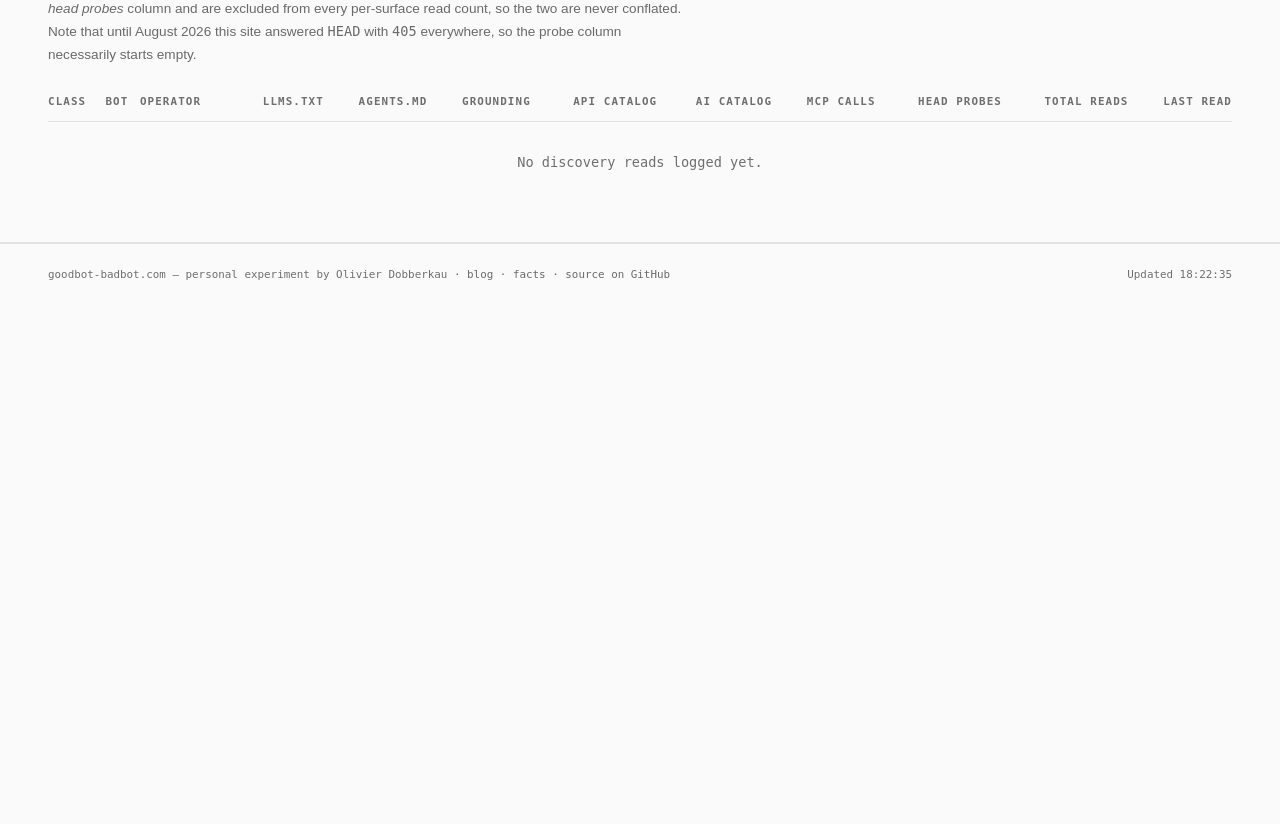
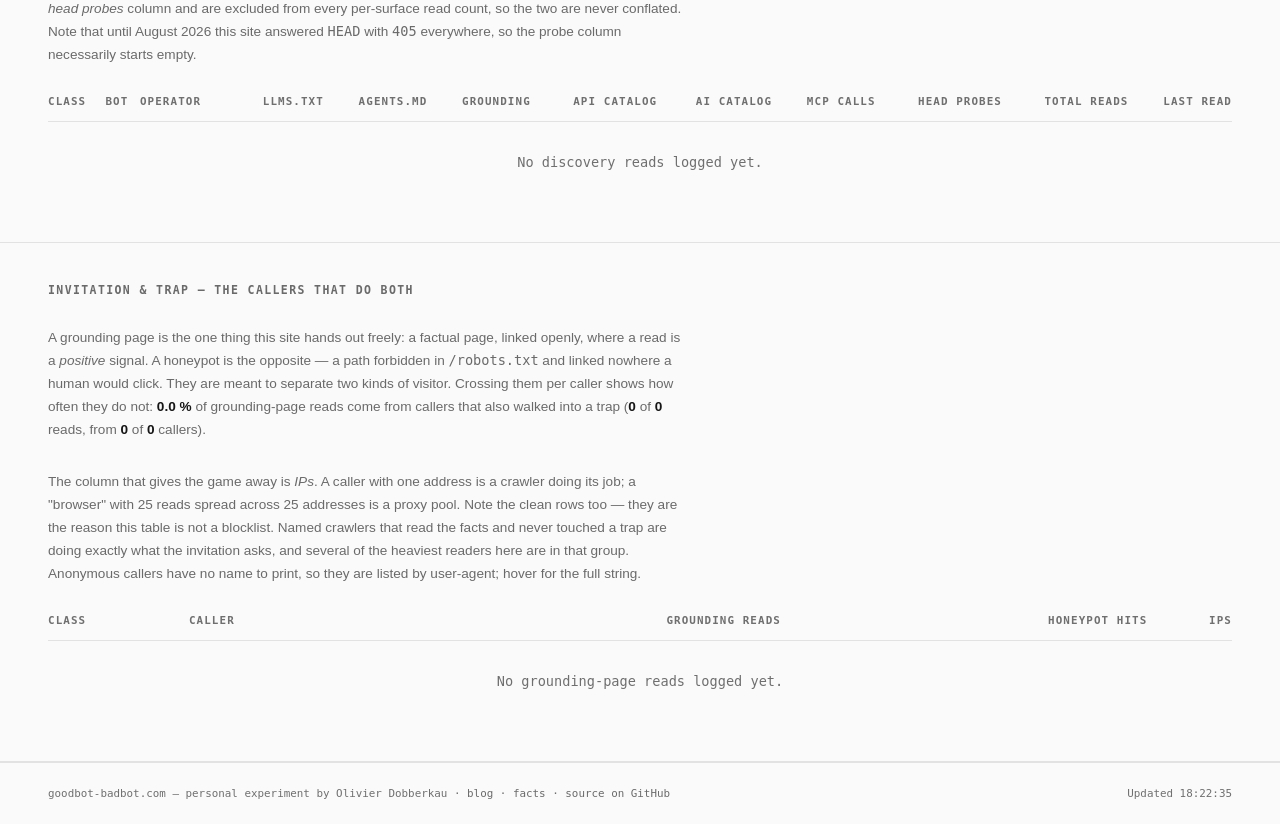
Before and after one commit to dkd-dobberkau/goodbot-badbot, a FastAPI app: page / in a window 1280 px wide. Shown: the part 2043-2867 px from the top of the page. Before the commit the page ends 2323 px from the top, so only its background shows below. Run offline with FastAPI, Linux system fonts and the light colour scheme; data that the repository does not hold is empty; parts of the project's set-up code (start-up, migrations or seed data) failed here and were passed over; some libraries are stand-ins or nearby versions; some web fonts are replaced.

Commit message:
feat(stats): add the invitation-vs-trap panel
Grounding pages are the one surface this site hands out freely — a read
there is a positive signal — and honeypots are the opposite. Crossing the
two per caller is the sharpest thing the dataset says, and until now it
was only visible by querying the database by hand.

The panel ranks every caller that has read a grounding page, with its
honeypot count beside it, and leads with the share of grounding reads that
come from callers who also tripped a trap. Clean readers stay in the table
on purpose: without them it would be a blocklist rather than a comparison,
and several of the heaviest readers never touch a honeypot.

Named callers merge by name — two mOptimizer user-agent strings are one
tool — while browser-shaped and unidentified callers keep one row per raw
string, because there the string is the only identity available and
collapsing them would destroy the distinction the table exists to draw.
Anonymous rows are truncated for display with the full value in the title
attribute.

The distinct-IP column is summed across user-agent buckets and so is an
upper bound for merged callers; it is read as "many addresses or few",
which is what exposes proxy rotation, not as an exact population.

many-ips uses --warn-text rather than --yellow: the latter only clears
3.6:1 against the light-theme background. Every colour in the new panel
passes WCAG AA in both themes.

Co-Authored-By: Claude Opus 5 (1M context) <noreply@anthropic.com>
Claude-Session: https://claude.ai/code/session_01C7WLjAWuU87GxQAshSSA5U

```diff
--- a/app/main.py
+++ b/app/main.py
@@ -1129,6 +1129,85 @@ def _aggregate_discovery_rows(rows) -> list[dict]:
     return sorted(grouped.values(), key=sort_key)
 
 
+# How many callers the invitation-vs-trap table shows. The tail is a long list
+# of browser strings with one read and a handful of honeypot hits each; the
+# headline share below the table covers all of them, so truncating the display
+# loses nothing but noise.
+TRAP_OVERLAP_ROW_LIMIT = 15
+
+# Longest raw user-agent shown in that table. Anonymous callers have no name to
+# print, so the string itself is the identity — but a 145-character Mozilla
+# incantation would wreck the column, and the full value stays in the title
+# attribute.
+MAX_DISPLAYED_UA_LEN = 46
+
+
+def _aggregate_trap_rows(rows) -> tuple[list[dict], dict]:
+    """Cross grounding-page reads with honeypot hits, per caller.
+
+    Returns (display rows, totals). Named callers merge by name — two
+    mOptimizer user-agent strings are one tool and reading them as two entries
+    understates it. Browser-shaped and unidentified callers keep one row per
+    raw string, because there the string *is* the identity and collapsing them
+    would destroy exactly the distinction this table exists to draw.
+    """
+    grouped: dict[tuple[str, str], dict] = {}
+    for row in rows:
+        ua = row.get("user_agent") or ""
+        ua_class, name, _ = classify_ua(ua)
+        if ua_class == CLASS_SELF:
+            continue
+        anonymous = ua_class in _COLLAPSED_CLASSES
+        key = (ua_class, ua if anonymous else name)
+        entry = grouped.get(key)
+        if entry is None:
+            entry = grouped[key] = {
+                "bot_class": ua_class,
+                "class_label": CLASS_LABELS[ua_class],
+                "caller": ua if anonymous else name,
+                "named": not anonymous,
+                "user_agent": ua,
+                "grounding_reads": 0,
+                "honeypot_hits": 0,
+                "distinct_ips": 0,
+            }
+        entry["grounding_reads"] += int(row.get("grounding_reads") or 0)
+        entry["honeypot_hits"] += int(row.get("honeypot_hits") or 0)
+        # Distinct-IP counts come from separate GROUP BY buckets, so they can
+        # only be summed, not deduplicated. For merged named callers this may
+        # double-count an address used by two of its user-agent strings; it is
+        # an upper bound, and the column is read as "many addresses or few",
+        # not as an exact population.
+        entry["distinct_ips"] += int(row.get("distinct_ips") or 0)
+
+    callers = sorted(
+        grouped.values(),
+        key=lambda e: (-e["grounding_reads"], -e["honeypot_hits"], e["caller"]),
+    )
+
+    total_reads = sum(e["grounding_reads"] for e in callers)
+    violators = [e for e in callers if e["honeypot_hits"] > 0]
+    reads_from_violators = sum(e["grounding_reads"] for e in violators)
+    totals = {
+        "grounding_reads": total_reads,
+        "callers": len(callers),
+        "violator_callers": len(violators),
+        "reads_from_violators": reads_from_violators,
+        # Rounded to one decimal for display; the raw counts above stay exact
+        # so nobody has to trust the percentage.
+        "violator_share": round(100 * reads_from_violators / total_reads, 1) if total_reads else 0.0,
+    }
+
+    display = []
+    for entry in callers[:TRAP_OVERLAP_ROW_LIMIT]:
+        shown = dict(entry)
+        caller = shown["caller"]
+        if not shown["named"] and len(caller) > MAX_DISPLAYED_UA_LEN:
+            shown["caller"] = caller[:MAX_DISPLAYED_UA_LEN - 1] + "…"
+        display.append(shown)
+    return display, totals
+
+
 async def _compute_stats() -> dict:
     async with app.state.db_pool.acquire() as conn:
         async with conn.cursor(aiomysql.DictCursor) as cur:
@@ -1242,6 +1321,28 @@ async def _compute_stats() -> dict:
             total_discovery = int(totals["read_count"] or 0)
             total_head_probes = int(totals["probe_count"] or 0)
 
+            # Invitation vs trap: for every caller that has read a grounding
+            # page, how often it also hit a honeypot. Grounding pages are the
+            # one surface offered freely — a read there is a positive signal —
+            # so the overlap with the traps is the sharpest thing this dataset
+            # says. HAVING keeps the scan to callers that actually read one;
+            # honeypot-only clients belong to the violation feed, not here.
+            await cur.execute(
+                f"""
+                SELECT COALESCE(user_agent, '') AS user_agent,
+                       CAST(SUM((path = '/facts' OR path LIKE '/facts/%%') AND {is_read})
+                            AS UNSIGNED) AS grounding_reads,
+                       CAST(SUM(is_honeypot = 1) AS UNSIGNED) AS honeypot_hits,
+                       CAST(COUNT(DISTINCT ip_hash) AS UNSIGNED) AS distinct_ips
+                FROM visits
+                GROUP BY COALESCE(user_agent, '')
+                HAVING grounding_reads > 0
+                ORDER BY grounding_reads DESC
+                LIMIT {DISCOVERY_UA_GROUP_LIMIT}
+                """
+            )
+            trap_overlap, trap_totals = _aggregate_trap_rows(await cur.fetchall())
+
     return {
         "summary": summary,
         "recent_violations": recent,
@@ -1251,6 +1352,8 @@ async def _compute_stats() -> dict:
         "discovery_reads": discovery,
         "total_discovery_reads": total_discovery,
         "total_head_probes": total_head_probes,
+        "trap_overlap": trap_overlap,
+        "trap_totals": trap_totals,
     }
 
 
--- a/templates/index.html
+++ b/templates/index.html
@@ -553,6 +553,21 @@
     margin-left: 0.4rem;
   }
 
+  /* Invitation & trap table. A caller that never tripped a honeypot is the
+     control group, not missing data, so it reads green rather than dim. */
+  .read-count.violating { color: var(--red); }
+  .read-count.clean { color: var(--green); white-space: nowrap; }
+  /* --warn-text, not --yellow: the latter only clears 3.6:1 on the light
+     background. Identical in dark, where both are #ffd166. */
+  .read-count.many-ips { color: var(--warn-text); }
+
+  .caller-ua {
+    font-family: var(--mono);
+    font-size: 0.74rem;
+    color: var(--muted);
+    cursor: help;
+  }
+
   .last-seen {
     font-family: var(--mono);
     font-size: 0.78rem;
@@ -808,6 +823,45 @@
   </table>
 </section>
 
+<section class="discovery-section">
+  <h2 class="panel-title" id="trap-title">Invitation &amp; trap — the callers that do both</h2>
+  <p class="discovery-intro">
+    A grounding page is the one thing this site hands out freely: a factual page,
+    linked openly, where a read is a <em>positive</em> signal. A honeypot is the
+    opposite — a path forbidden in <code>/robots.txt</code> and linked nowhere a
+    human would click. They are meant to separate two kinds of visitor. Crossing
+    them per caller shows how often they do not:
+    <strong id="trapShare">—</strong> of grounding-page reads come from callers
+    that also walked into a trap
+    (<strong id="trapReads">—</strong> of <strong id="trapTotalReads">—</strong>
+    reads, from <strong id="trapViolators">—</strong> of
+    <strong id="trapCallers">—</strong> callers).
+  </p>
+  <p class="discovery-intro">
+    The column that gives the game away is <em>IPs</em>. A caller with one
+    address is a crawler doing its job; a "browser" with 25 reads spread across
+    25 addresses is a proxy pool. Note the clean rows too — they are the reason
+    this table is not a blocklist. Named crawlers that read the facts and never
+    touched a trap are doing exactly what the invitation asks, and several of
+    the heaviest readers here are in that group. Anonymous callers have no name
+    to print, so they are listed by user-agent; hover for the full string.
+  </p>
+  <table aria-labelledby="trap-title">
+    <thead>
+      <tr>
+        <th scope="col">Class</th>
+        <th scope="col">Caller</th>
+        <th scope="col" style="text-align:right">Grounding reads</th>
+        <th scope="col" style="text-align:right">Honeypot hits</th>
+        <th scope="col" style="text-align:right">IPs</th>
+      </tr>
+    </thead>
+    <tbody id="trapTable">
+      <tr><td colspan="5" class="empty-state">Loading…</td></tr>
+    </tbody>
+  </table>
+</section>
+
 </main>
 
 <footer>
@@ -843,7 +897,9 @@ function getDemoData() {
     total_discovery_reads: 0,
     summary: [],
     recent_violations: [],
-    discovery_reads: []
+    discovery_reads: [],
+    trap_overlap: [],
+    trap_totals: {}
   };
 }
 
@@ -965,6 +1021,44 @@ function renderStats(data) {
     }).join('');
   }
 
+  const trapTotals = data.trap_totals || {};
+  const setText = (id, value) => { document.getElementById(id).textContent = value; };
+  setText('trapShare', (Number(trapTotals.violator_share) || 0).toFixed(1) + ' %');
+  setText('trapReads', (Number(trapTotals.reads_from_violators) || 0).toLocaleString());
+  setText('trapTotalReads', (Number(trapTotals.grounding_reads) || 0).toLocaleString());
+  setText('trapViolators', (Number(trapTotals.violator_callers) || 0).toLocaleString());
+  setText('trapCallers', (Number(trapTotals.callers) || 0).toLocaleString());
+
+  const trapTable = document.getElementById('trapTable');
+  const trapRows = data.trap_overlap || [];
+  if (trapRows.length === 0) {
+    trapTable.innerHTML = `<tr><td colspan="5" class="empty-state">No grounding-page reads logged yet.</td></tr>`;
+  } else {
+    trapTable.innerHTML = trapRows.map(row => {
+      const reads = Number(row.grounding_reads) || 0;
+      const hits = Number(row.honeypot_hits) || 0;
+      const ips = Number(row.distinct_ips) || 0;
+      const botClass = String(row.bot_class || 'unknown').replace(/[^a-z_]/g, '');
+      // A clean reader is the point of comparison, not an absence of data —
+      // so it gets a green dash rather than the dim one used for empty cells.
+      const hitCell = hits > 0
+        ? `<td class="read-count violating">${hits}</td>`
+        : `<td class="read-count clean" title="Never hit a honeypot">— clean</td>`;
+      // Anonymous callers are shown as a truncated user-agent; the full string
+      // goes in the title so the row stays verifiable.
+      const caller = row.named
+        ? `<span class="bot-name">${esc(row.caller)}</span>`
+        : `<span class="caller-ua" title="${esc(row.user_agent)}">${esc(row.caller)}</span>`;
+      return `<tr>
+        <td><span class="class-badge ${botClass}">${esc(row.class_label)}</span></td>
+        <td>${caller}</td>
+        <td class="read-count nonzero">${reads}</td>
+        ${hitCell}
+        <td class="read-count ${ips > 1 ? 'many-ips' : 'zero'}">${ips}</td>
+      </tr>`;
+    }).join('');
+  }
+
   document.getElementById('lastUpdate').textContent =
     'Updated ' + new Date().toLocaleTimeString('en-GB');
 }
```
Also changed, not shown: test_ua_classification.py (+68 -2 lines).
